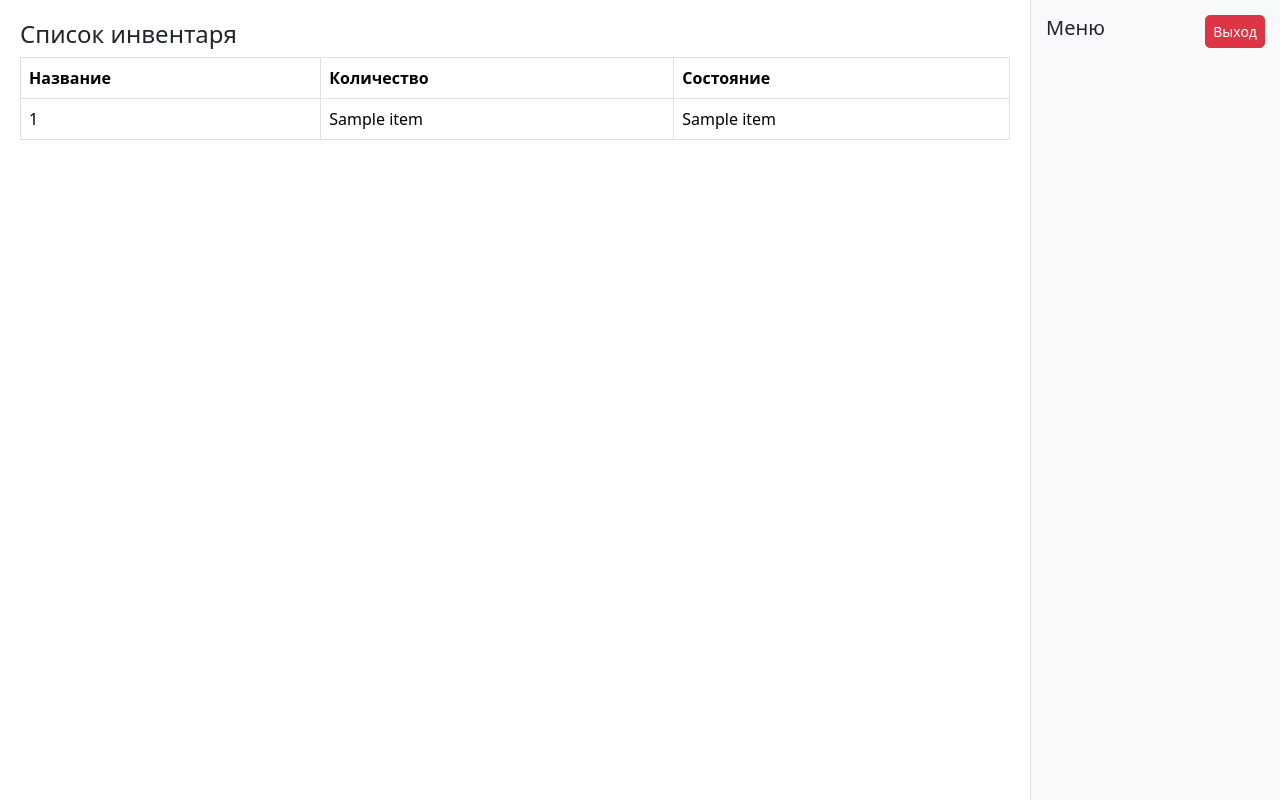
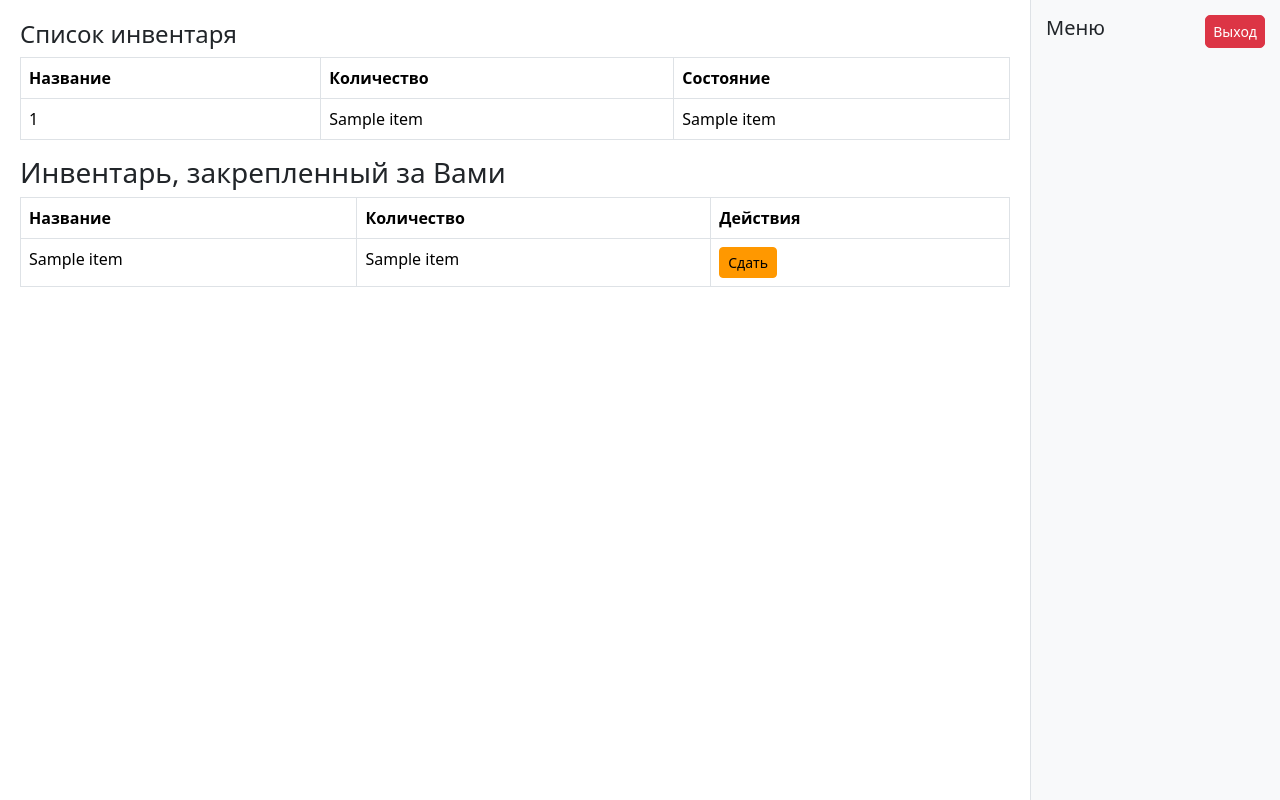
Before and after one commit to MikhailNagibin/secret_project, a Flask app: template templates/inventory_templates/inventory_see.html in a window 1280 px wide. Run offline with Flask 3, Linux system fonts and the light colour scheme; the template is opened without the code that fills it: most values are stand-ins (such as "Sample title", 1, 10 or a date in 2020); parts of the project's set-up code (start-up, migrations or seed data) failed here and were passed over.

Commit message:
add a view of the inventory assigned to the user in inventory_see.html

```diff
--- a/main.py
+++ b/main.py
@@ -83,15 +83,25 @@ def registration(): # Для новых пользователей
     )
 
 
-@app.route("/inventory_see")
+@app.route("/inventory_see", methods=['GET', 'POST'])
 def inventory_see(): # Для всех
     user_role = get_role_by_id(cur, current_user.role)[0][0]
     inventory_items = get_free_inventory_for_read(cur)
+    data = []
+    if user_role == 'Пользователь':
+        data = get_inventory_by_user_id(cur, current_user.id)
+    if request.method == 'POST':
+        item = request.form.get('itemId')
+        data = data[int(item) - 1]
+        print(item)
+        detaching_inventory(conn, current_user.id, data[2])
+        return redirect('/inventory_see')
     return render_template(
         "inventory_templates/inventory_see.html",
         user_role=user_role,
         inventory_items=inventory_items,
         active_page="inventory_see",
+        data=data
     )
 
 
@@ -157,7 +167,6 @@ def make_report(): # Для админа
 
 @app.route('/purchases', methods=['GET', 'POST'])
 def add_to_purchase_plan(): # Для админа
-    # user_role = get_role_by_id(cur, current_user.role)[0][0]
     user_role = get_role_by_id(cur, current_user.role)[0][0]
     if user_role != "Администратор":
         return redirect("/inventory_see")
@@ -212,13 +221,10 @@ def request_inventory(): # ДЛя пользователя
         item = form.item.data
         quantity = form.quantity.data
         status = get_status_id_by_status(cur, 'Не рассмотрен')
-        print(status)
         add_request(conn, current_user.id, item, quantity, status[0][0])
         return redirect('/inventory_request')
     if request.method == 'POST':
-
         data = request.form.get('_method').split()
-        print(data)
         if data[0] == 'Delete':
             pass
             # print(my_requests[int(data[-1])][0])
--- a/templates/inventory_templates/inventory_see.html
+++ b/templates/inventory_templates/inventory_see.html
@@ -30,4 +30,37 @@
     {% endfor %}
     </tbody>
 </table>
+
+<div>
+    {% if user_role != 'Администратор' %}
+    {% if data %}
+        <h3>Инвентарь, закрепленный за Вами</h3>
+        <table class="table table-bordered">
+            <thead>
+                <tr>
+                    <th>Название</th>
+                    <th>Количество</th>
+                    <th>Действия</th>
+                </tr>
+            </thead>
+            <tbody>
+                {% for item in data %}
+                <tr>
+                    <td>{{ item[2] }}</td>
+                    <td>{{ item[3] }}</td>
+                    <td>
+                        <form method="POST">
+                            <input type="hidden" name="itemId" value="{{ loop.index }}">
+                            <button type="submit" class="btn btn-warning btn-sm">Сдать</button>
+                        </form>
+                    </td>
+                </tr>
+                {% endfor %}
+            </tbody>
+        </table>
+    {% else %}
+        <h3>За Вами не закреплен инвентарь</h3>
+    {% endif %}
+    {% endif %}
+</div>
 {% endblock %}
```
Also changed, not shown: our_requests.py (+8 -0 lines). Lines whose indentation alone changed are shown as unchanged.
